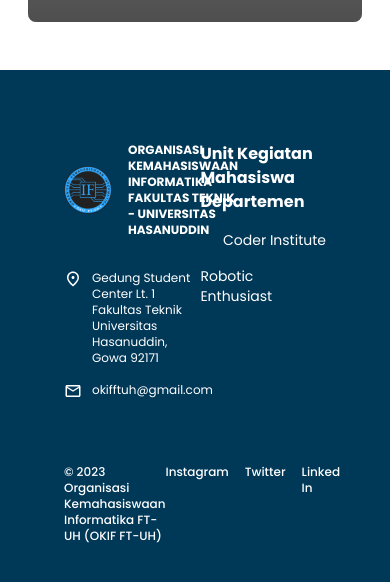
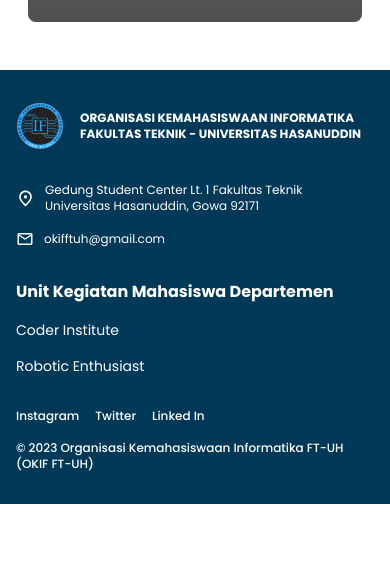
Before and after one commit to ahmadsultani/okif-fe, a Next.js app: page / in a window 390 px wide. Shown: the part 4992-5574 px from the top of the page. After the commit the page ends 5496 px from the top, so only its background shows below. Built offline with nearby package versions, Linux system fonts and the light colour scheme; grey boxes are pictures that could not be loaded.

Commit message:
feat: 32 responsive footer

```diff
--- a/app/_components/organisms/Footer.tsx
+++ b/app/_components/organisms/Footer.tsx
@@ -4,19 +4,19 @@
 
 const Footer = () => {
   return (
-    <footer className="bg-primary-darker flex p-[72px_64px] text-white flex-col w-screen gap-16">
-      <main className="flex justify-between items-start">
+    <footer className="flex w-screen flex-col gap-8 bg-primary-darker px-4 py-8 text-white md:px-7 lg:gap-16 lg:p-[72px_64px]">
+      <main className="flex flex-col items-start justify-between gap-8 lg:flex-row">
         <section className="flex flex-col gap-8 text-xs">
           <Logo variant={"white"} />
           <main className="flex flex-col gap-4">
-            <section className="gap-[10px] flex items-start">
-              <Image width={18} height={18} src="/icon/place.svg" alt="" />
+            <section className="flex flex-row items-center gap-[10px]">
+              <Image width={19} height={19} src="/icon/place.svg" alt="" />
               <span className="text-text-s">
                 Gedung Student Center Lt. 1 Fakultas Teknik
                 <br /> Universitas Hasanuddin, Gowa 92171
               </span>
             </section>
-            <section className="gap-[10px] flex items-start">
+            <section className="flex flex-row items-center gap-[10px]">
               <Image
                 width={18}
                 height={18}
@@ -28,7 +28,7 @@
             </section>
           </main>
         </section>
-        <section className="flex flex-col gap-4 items-end">
+        <section className="flex flex-col gap-4 lg:items-end">
           <span className="text-text-l font-bold">
             Unit Kegiatan Mahasiswa Departemen
           </span>
@@ -40,7 +40,7 @@
           </Link>
         </section>
       </main>
-      <section className="flex justify-between font-medium">
+      <section className="flex flex-col-reverse justify-between gap-4 font-medium lg:flex-row">
         <span className="text-text-s font-medium">
           © 2023 Organisasi Kemahasiswaan Informatika FT-UH (OKIF FT-UH)
         </span>
```
